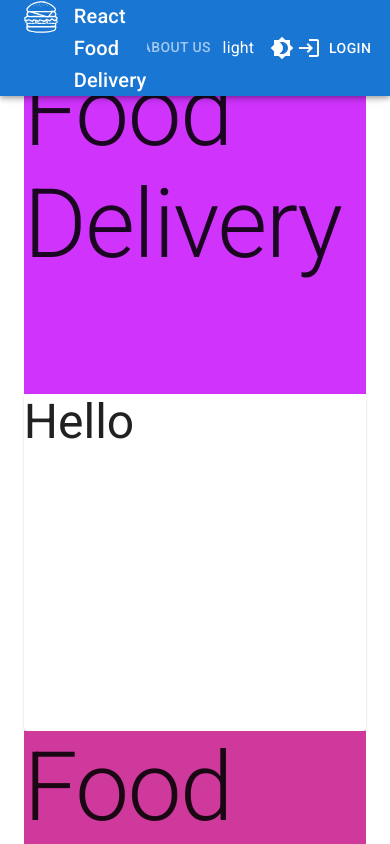
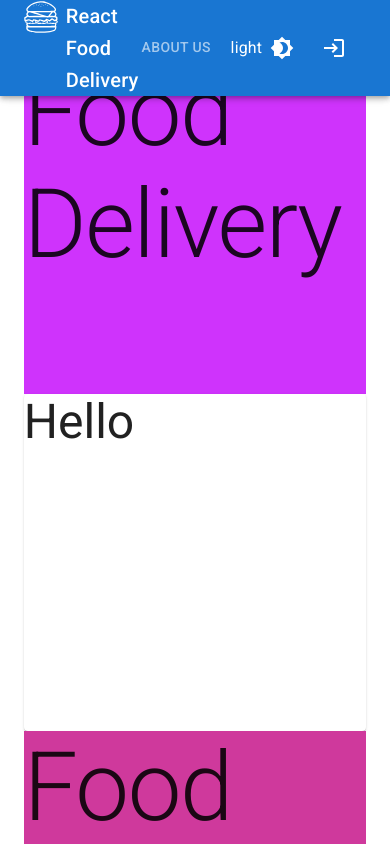
Before and after one commit to Dmytro27Ind/react-food-delivery, a React (Vite) app: page / in a window 390 px wide. Shown: the top 844 px of the page. Built offline with nearby package versions, Linux system fonts and the light colour scheme.

Commit message:
responsivity for app bar added

```diff
--- a/src/App.jsx
+++ b/src/App.jsx
@@ -17,7 +17,6 @@ function App() {
   const theme = useSelector(state => state.theme.theme)
 
   return (
-    <React.Fragment>
     <ThemeProvider theme={createTheme((theme === 'dark')? dark : light)}>
       <CssBaseline />
       <ApplicationBar />
@@ -25,7 +24,6 @@ function App() {
         <HomePage />
       </Container>
     </ThemeProvider>
-    </React.Fragment>
   )
 }
 
--- a/src/modules/ApplicationBar/components/Header.jsx
+++ b/src/modules/ApplicationBar/components/Header.jsx
@@ -6,7 +6,7 @@ const headerStyles = {
   box: {
     display: 'flex',
     flexDirection: 'row',
-    gap: 2
+    gap: { xs: 1, lg: 2 }
   },
   burger: {
     width: 34,
--- a/src/modules/ApplicationBar/components/LoginButton.jsx
+++ b/src/modules/ApplicationBar/components/LoginButton.jsx
@@ -1,16 +1,23 @@
 import React from 'react'
-import { Button } from '@mui/material'
+import { Button, Typography } from '@mui/material'
 import LoginIcon from '@mui/icons-material/Login';
 
 const loginButtonStyles = {
-  gap: 1
+  button: {
+    gap: 1
+  },
+  typography: {
+    display: { xs: 'none', lg: 'block'}
+  }
 }
 
 export default function LoginButton() {
   return (
-    <Button color="inherit" sx={loginButtonStyles}>
+    <Button color="inherit" sx={loginButtonStyles.button}>
       <LoginIcon />
-      Login
+      <Typography variant="button" sx={loginButtonStyles.typography}>
+        Login
+      </Typography>
     </Button>
   )
 }
--- a/src/modules/ApplicationBar/components/ThemeSwitch.jsx
+++ b/src/modules/ApplicationBar/components/ThemeSwitch.jsx
@@ -8,7 +8,7 @@ import Brightness7Icon from '@mui/icons-material/Brightness7';
 const themeSwitchStyle = {
   display: 'flex',
   alignItems: 'center',
-  gap: 1
+  gap: { xs: 0, lg: 1 }
 }
 
 export default function ThemeSwitch() {
```
Lines whose indentation alone changed are shown as unchanged.
